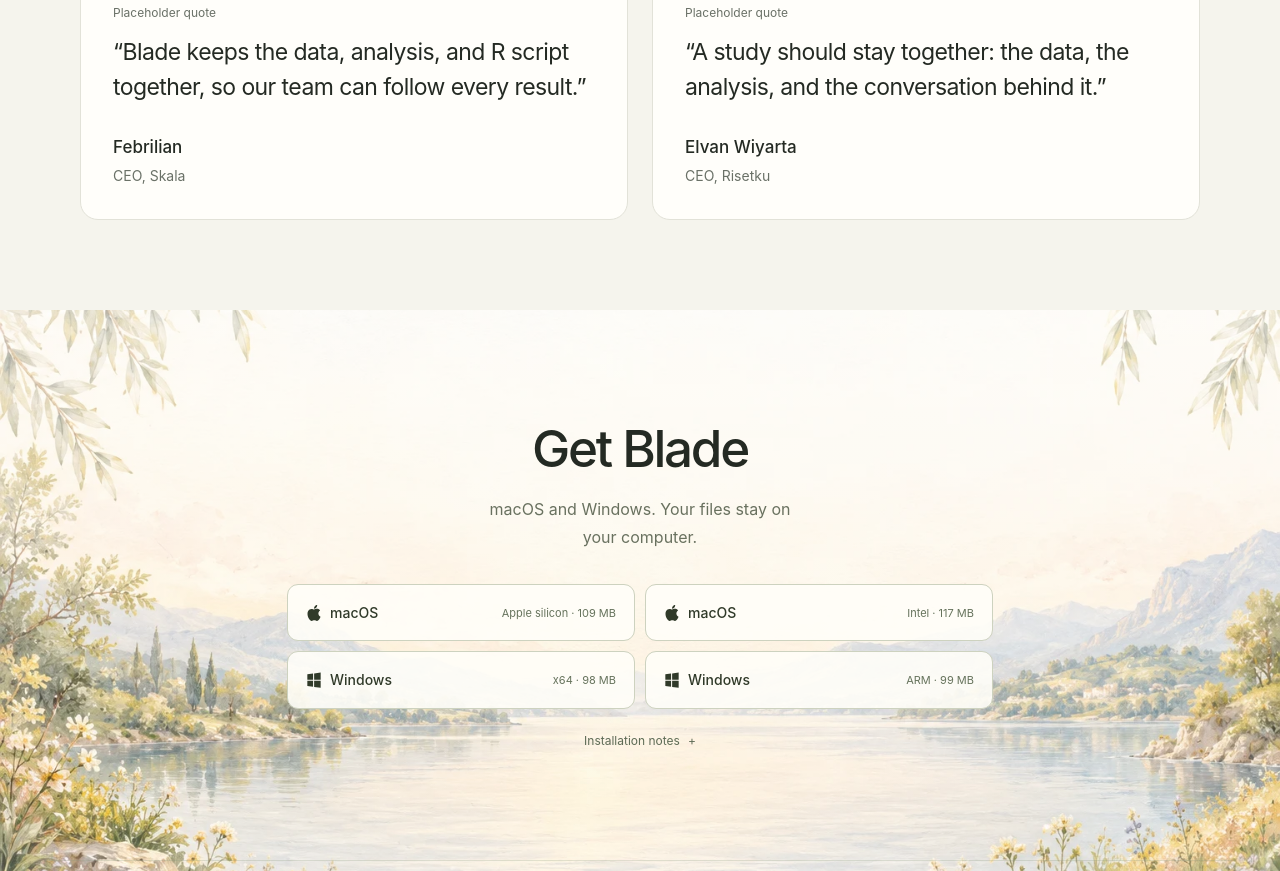
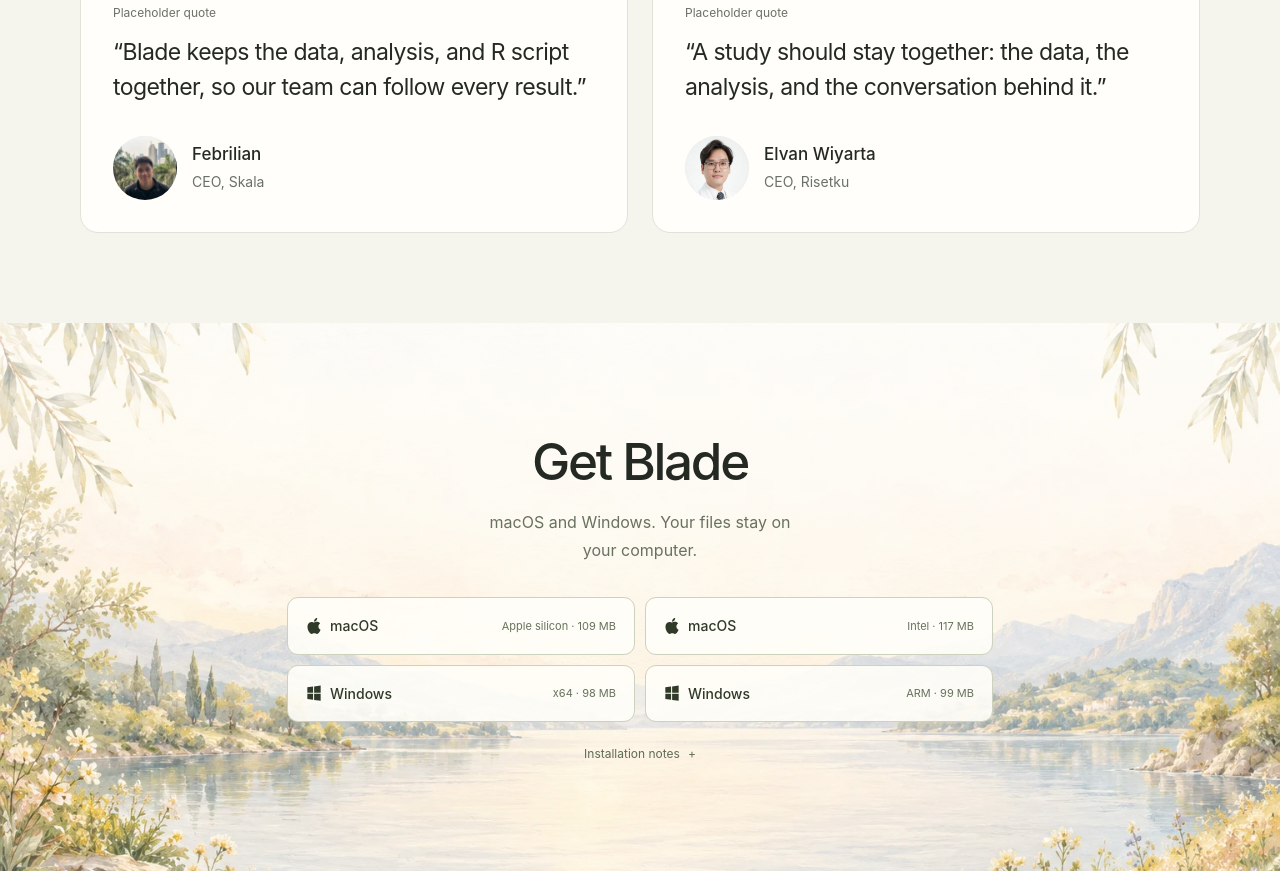
Before and after one commit to febriliankr/bladestatistics-site, a plain HTML site: page index.html in a window 1280 px wide. Shown: the part 2640-3511 px from the top of the page. Drawn offline with Linux system fonts and the light colour scheme.

Commit message:
Add Instagram profile portraits to leadership cards

```diff
--- a/assets/landing.css
+++ b/assets/landing.css
@@ -555,6 +555,20 @@ h2 {
   letter-spacing: -0.025em;
   text-wrap: pretty;
 }
+.leader-person {
+  display: flex;
+  align-items: center;
+  gap: 15px;
+}
+.leader-photo {
+  display: block;
+  width: 64px;
+  height: 64px;
+  flex: none;
+  border-radius: 50%;
+  object-fit: cover;
+  background: #eceee7;
+}
 .leader-profile h3 {
   margin: 0 0 4px;
   font-size: 17px;
--- a/index.html
+++ b/index.html
@@ -81,7 +81,7 @@ try {
 <meta name="theme-color" content="#f8f7f3" />
 <link rel="preload" as="image" href="/assets/daylight-lake.webp" media="(min-width: 641px)" />
 <link rel="preload" as="image" href="/assets/daylight-lake-mobile.webp" media="(max-width: 640px)" />
-<link rel="stylesheet" href="/assets/landing.css?v=7965abb7ac7c" />
+<link rel="stylesheet" href="/assets/landing.css?v=d3abf4614d9c" />
 </head>
 <body>
 
@@ -177,12 +177,12 @@ try {
         <article class="leader-profile" aria-labelledby="leader-febrilian">
           <p class="leader-company">Skala</p>
           <div class="leader-quote"><p class="quote-status">Placeholder quote</p><blockquote>“Blade keeps the data, analysis, and R script together, so our team can follow every result.”</blockquote></div>
-          <div><h3 id="leader-febrilian">Febrilian</h3><p class="leader-role">CEO, Skala</p></div>
+          <div class="leader-person"><img class="leader-photo" src="/assets/febrilian-profile.jpg" alt="" width="64" height="64" loading="lazy" /><div><h3 id="leader-febrilian">Febrilian</h3><p class="leader-role">CEO, Skala</p></div></div>
         </article>
         <article class="leader-profile" aria-labelledby="leader-elvan">
           <p class="leader-company">Risetku</p>
           <div class="leader-quote"><p class="quote-status">Placeholder quote</p><blockquote>“A study should stay together: the data, the analysis, and the conversation behind it.”</blockquote></div>
-          <div><h3 id="leader-elvan">Elvan Wiyarta</h3><p class="leader-role">CEO, Risetku</p></div>
+          <div class="leader-person"><img class="leader-photo" src="/assets/elvan-wiyarta-profile.jpg" alt="" width="64" height="64" loading="lazy" /><div><h3 id="leader-elvan">Elvan Wiyarta</h3><p class="leader-role">CEO, Risetku</p></div></div>
         </article>
       </div>
     </div>
@@ -223,7 +223,7 @@ try {
   </div>
 </footer>
 <noscript><style>.app-preview[hidden]{display:block!important}.preview-panels{display:grid;gap:16px;aspect-ratio:auto;overflow:visible}</style></noscript>
-<script src="/assets/landing.js?v=7965abb7ac7c" defer></script>
+<script src="/assets/landing.js?v=d3abf4614d9c" defer></script>
 
 <script>
 // The download table below is the source of truth; the hero button just points
```
Also changed, not shown: DESIGN.md (+2 -0 lines), ar/index.html (+4 -4 lines), de/index.html (+4 -4 lines), es/index.html (+4 -4 lines), fr/index.html (+4 -4 lines), hi/index.html (+4 -4 lines), id/index.html (+4 -4 lines), it/index.html (+4 -4 lines), ja/index.html (+4 -4 lines), ko/index.html (+4 -4 lines), pt/index.html (+4 -4 lines), ru/index.html (+4 -4 lines), src/shell.html (+2 -2 lines), zh/index.html (+4 -4 lines), 2 more files.
